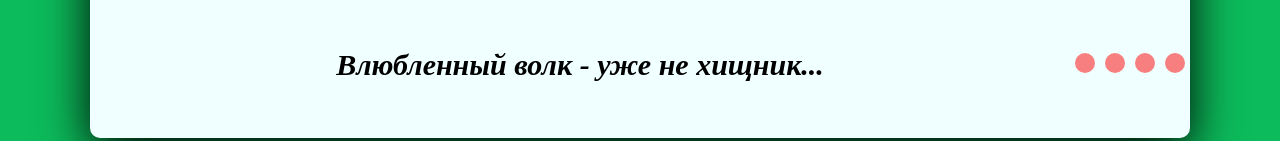
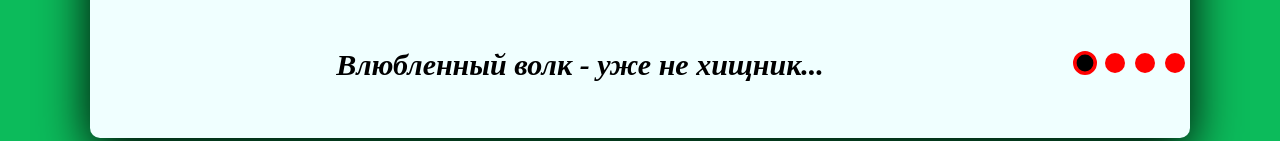
Before and after one commit to Whotislove/cssMemSlider, a plain HTML site: page cssMemSlider/index.html in a window 1280 px wide. Shown: the part 512-653 px from the top of the page. Drawn offline with Linux system fonts and the light colour scheme.

Commit message:
feat: update slider(thusday, May 17, 2022 12:31:12)

```diff
--- a/cssMemSlider/index.html
+++ b/cssMemSlider/index.html
@@ -36,10 +36,10 @@
                 <p class='text'>Что вы делаете в моем меме?</p>
             </div>
         <div class="navigation">
-            <label for="r1" class="nav"></label>
-            <label for="r2" class="nav"></label>
-            <label for="r3" class="nav"></label>
-            <label for="r4" class="nav"></label>
+            <label for="r1" class="nav"><div class="active n1"></div></label>
+            <label for="r2" class="nav"><div class="active n2"></div></label>
+            <label for="r3" class="nav"><div class="active n3"></div></label>
+            <label for="r4" class="nav"><div class="active n4"></div></label>
         </div>
     </div>
     </div>
--- a/cssMemSlider/style.css
+++ b/cssMemSlider/style.css
@@ -67,12 +67,15 @@ display: flex;
     background-color: red;
     margin: 5px;
     cursor: pointer;
-    opacity: 0.5;
     transition: all 0.7s ease;
 }
+.active{
+    text-align: center;
+    height: 100%;
+}
 .nav:hover{
+    background-color: black;
     transform: scale(1.2 );
-    opacity: 1;
 }
 #r1:checked ~ .slides  .s1{
     margin-left: 0;
@@ -86,6 +89,18 @@ display: flex;
 #r4:checked ~ .slides .s1{
     margin-left: -75%;
 }
+
+#r1:checked ~.bottom .navigation .nav .n1,
+#r2:checked ~.bottom .navigation .nav .n2,
+#r3:checked ~.bottom .navigation .nav .n3,
+#r4:checked ~.bottom .navigation .nav .n4{
+    background-color: black;
+    border: 0.2em solid red;
+    border-radius: 100%;
+    transform: scale(1.2);
+    transition: all 0.7s ease;
+}
+
 #r1:checked ~ .bottom .tex .t1{
     margin-top: 0;
 }
```
